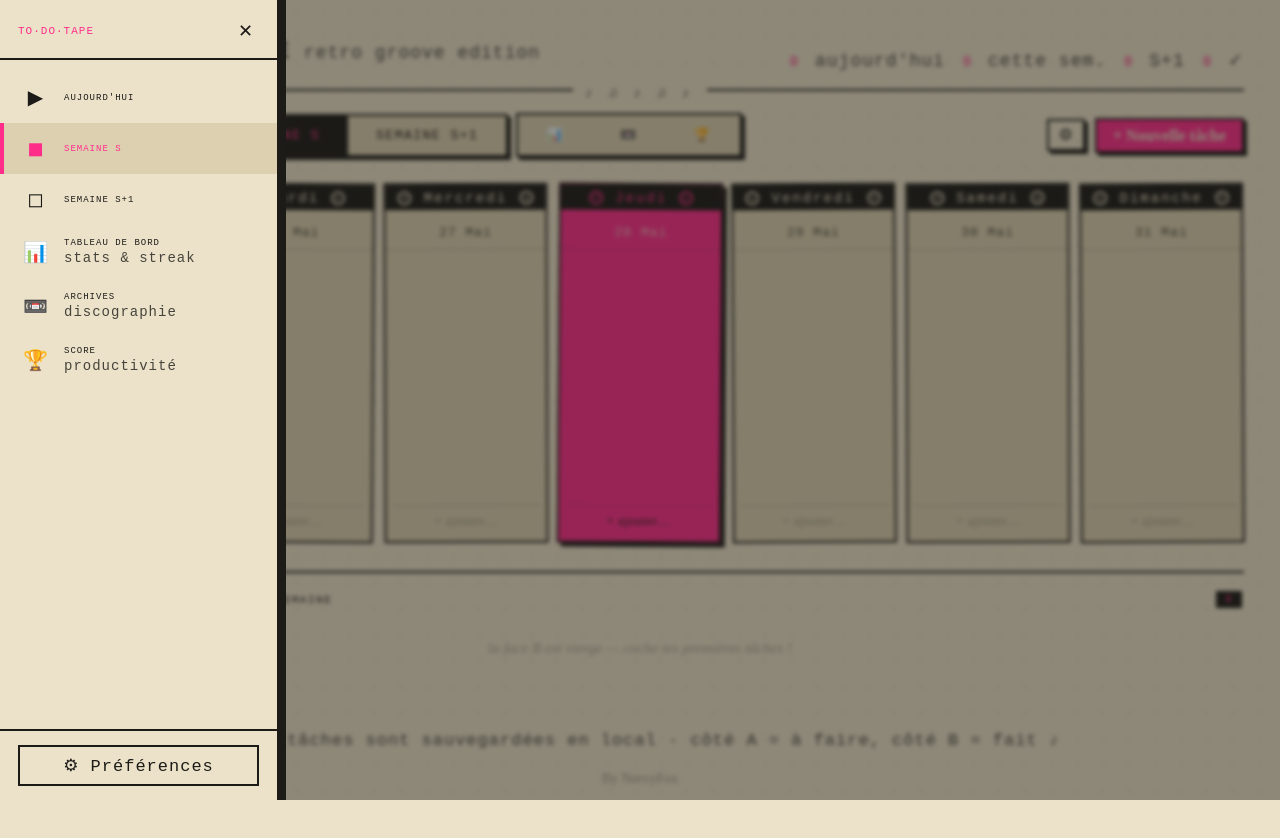
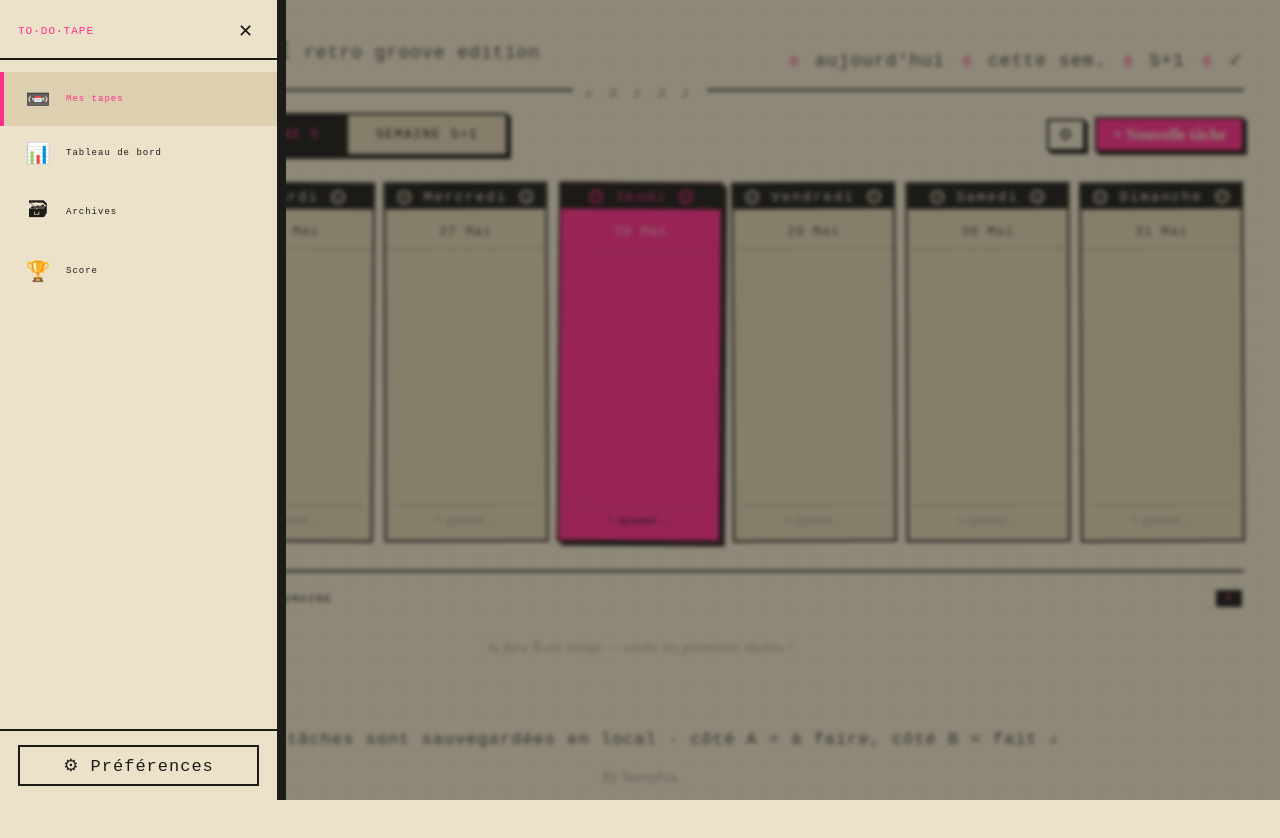
Before and after one commit to comsea/todotape, a React (Vite) app: page / in a window 1280 px wide. Both pictures are taken after a click on the button "Menu". Shown: the top 838 px of the page. Built offline with nearby package versions, Linux system fonts and the light colour scheme; a web font is replaced by a local one.

Commit message:
feat: nav burger propre + pages séparées Dashboard/Archives/Score

```diff
--- a/src/App.tsx
+++ b/src/App.tsx
@@ -12,9 +12,8 @@ import { AddTaskModal }  from './components/AddTaskModal';
 import { TweaksPanel }   from './components/TweaksPanel';
 import type { Task } from './store/types';
 
-type ViewId = 'today' | 'week' | 'next' | 'dashboard' | 'archives' | 'score';
-
-// ── date helpers ─────────────────────────────────────────────────────────────
+type PageId = 'tapes' | 'dashboard' | 'archives' | 'score';
+type TapeView = 'today' | 'week' | 'next';
 
 function computeWeek(offsetWeeks: number): DayMeta[] {
   const today = new Date();
@@ -49,48 +48,36 @@ async function fireNotification(body: string) {
   } catch (e) { console.error('Notification failed', e); }
 }
 
-// ── nav items ────────────────────────────────────────────────────────────────
-
-const NAV: Array<{ id: ViewId; icon: string; label: string; sub?: string }> = [
-  { id: 'today',     icon: '▶',  label: "AUJOURD'HUI" },
-  { id: 'week',      icon: '◼',  label: 'SEMAINE S' },
-  { id: 'next',      icon: '◻',  label: 'SEMAINE S+1' },
-  { id: 'dashboard', icon: '📊', label: 'TABLEAU DE BORD', sub: 'stats & streak' },
-  { id: 'archives',  icon: '📼', label: 'ARCHIVES',        sub: 'discographie' },
-  { id: 'score',     icon: '🏆', label: 'SCORE',           sub: 'productivité' },
+const NAV: Array<{ id: PageId; icon: string; label: string }> = [
+  { id: 'tapes',     icon: '📼', label: 'Mes tapes' },
+  { id: 'dashboard', icon: '📊', label: 'Tableau de bord' },
+  { id: 'archives',  icon: '🗃', label: 'Archives' },
+  { id: 'score',     icon: '🏆', label: 'Score' },
 ];
-
-// ── App ──────────────────────────────────────────────────────────────────────
 
 export function App() {
   const [loading, setLoading]     = useState(true);
   const [state, setState]         = useState<AppState>({ tasks: [], done: [] });
   const [settings, setSettings]   = useState<TweakSettings>(DEFAULT_SETTINGS);
-  const [view, setView]           = useState<ViewId>('week');
+  const [page, setPage]           = useState<PageId>('tapes');
+  const [tapeView, setTapeView]   = useState<TapeView>('week');
   const [menuOpen, setMenuOpen]   = useState(false);
   const [modal, setModal]         = useState<{ prefillDay?: DayKey; prefillWeek?: WeekKey } | null>(null);
   const [prefsOpen, setPrefsOpen] = useState(false);
 
   const currentWeekDates = useMemo(() => computeWeek(0), []);
   const nextWeekDates    = useMemo(() => computeWeek(1), []);
-  const [todayKey, setTodayKey]   = useState<DayKey>(getTodayKey);
+  const [todayKey, setTodayKey] = useState<DayKey>(getTodayKey);
 
   useEffect(() => {
-    const msUntilMidnight = () => {
-      const now = new Date(), mid = new Date(now);
-      mid.setHours(24, 0, 0, 0);
-      return mid.getTime() - now.getTime();
-    };
-    const t = setTimeout(() => setTodayKey(getTodayKey()), msUntilMidnight());
+    const ms = () => { const n = new Date(), m = new Date(n); m.setHours(24,0,0,0); return m.getTime()-n.getTime(); };
+    const t = setTimeout(() => setTodayKey(getTodayKey()), ms());
     return () => clearTimeout(t);
   }, [todayKey]);
 
   useEffect(() => {
     Promise.all([loadState(), loadSettings()]).then(([s, cfg]) => {
-      setState(s);
-      setSettings(cfg);
-      setView(cfg.default_view as ViewId);
-      setLoading(false);
+      setState(s); setSettings(cfg); setLoading(false);
     });
   }, []);
 
@@ -111,15 +98,12 @@ export function App() {
     const schedule = () => {
       const now = new Date();
       const [h, m] = settings.notification_time.split(':').map(Number);
-      const next = new Date(now);
-      next.setHours(h, m, 0, 0);
+      const next = new Date(now); next.setHours(h, m, 0, 0);
       if (next <= now) next.setDate(next.getDate() + 1);
       notifTimerRef.current = setTimeout(() => {
         const key = getTodayKey();
         const count = state.tasks.filter(t => t.day === key && t.week === 'current').length;
-        fireNotification(count === 0
-          ? "Aucune tâche prévue aujourd'hui — journée libre ♥"
-          : `${count} tâche${count > 1 ? 's' : ''} au programme aujourd'hui`);
+        fireNotification(count === 0 ? "Aucune tâche prévue aujourd'hui — journée libre ♥" : `${count} tâche${count > 1 ? 's' : ''} au programme aujourd'hui`);
         schedule();
       }, next.getTime() - now.getTime());
     };
@@ -128,31 +112,19 @@ export function App() {
   }, [settings.daily_notification, settings.notification_time, state.tasks]);
 
   useEffect(() => {
-    if (!('__TAURI_INTERNALS__' in window)) return;
-    let unlisten: (() => void) | null = null;
-    import('@tauri-apps/api/event').then(({ listen }) => {
-      listen<void>('menu:new-task', () => setModal({
-        prefillDay: view === 'today' ? todayKey : undefined,
-        prefillWeek: view === 'next' ? 'next' : 'current',
-      })).then(fn => { unlisten = fn; });
-    });
-    return () => { unlisten?.(); };
-  }, [view, todayKey]);
-
-  useEffect(() => {
     const h = (e: KeyboardEvent) => {
+      if (e.key === 'Escape') { setMenuOpen(false); setPrefsOpen(false); }
       if (modal) return;
-      if (e.key === 'Escape') { setMenuOpen(false); setPrefsOpen(false); return; }
-      if (e.ctrlKey && e.key === 'n') {
+      if (e.ctrlKey && e.key === 'n' && page === 'tapes') {
         e.preventDefault();
-        setModal({ prefillDay: view === 'today' ? todayKey : undefined, prefillWeek: view === 'next' ? 'next' : 'current' });
+        setModal({ prefillDay: tapeView === 'today' ? todayKey : undefined, prefillWeek: tapeView === 'next' ? 'next' : 'current' });
       }
     };
     window.addEventListener('keydown', h);
     return () => window.removeEventListener('keydown', h);
-  }, [modal, view, todayKey]);
+  }, [modal, page, tapeView, todayKey]);
 
-  // ── mutations ───────────────────────────────────────────────────────────────
+  // ── mutations ────────────────────────────────────────────────────────────
 
   const toggle = useCallback((task: Task) => {
     setState(s => {
@@ -170,7 +142,7 @@ export function App() {
 
   const del = useCallback((task: Task) => {
     setState(s => task.done
-      ? { ...s, done:  s.done.filter(x  => x.id !== task.id) }
+      ? { ...s, done:  s.done.filter(x => x.id !== task.id) }
       : { ...s, tasks: s.tasks.filter(x => x.id !== task.id) });
   }, []);
 
@@ -194,9 +166,8 @@ export function App() {
     setSettings(s => ({ ...s, [key]: value }));
   }, []);
 
-  const navigate = (id: ViewId) => { setView(id); setMenuOpen(false); };
-
-  // ── counters ────────────────────────────────────────────────────────────────
+  const navigate = (id: PageId) => { setPage(id); setMenuOpen(false); };
+  const goHome   = () => { setPage('tapes'); setMenuOpen(false); };
 
   const totals = {
     today:   state.tasks.filter(x => x.day === todayKey && x.week === 'current').length,
@@ -204,8 +175,6 @@ export function App() {
     next:    state.tasks.filter(x => x.week === 'next').length,
     done:    state.done.length,
   };
-
-  const showAddBtn = ['today','week','next'].includes(view);
 
   if (loading) return <div className="loading-screen">CHARGEMENT…</div>;
 
@@ -216,118 +185,122 @@ export function App() {
       data-paper-grid={settings.paper_grid ? '1' : '0'}
       data-density={settings.density}
     >
-      {/* ── burger menu overlay ─────────────────────────────────────────── */}
+      {/* overlay */}
       {menuOpen && <div className="nav-overlay" onClick={() => setMenuOpen(false)} />}
 
-      {/* ── side nav drawer ────────────────────────────────────────────── */}
+      {/* drawer */}
       <nav className={`nav-drawer ${menuOpen ? 'is-open' : ''}`}>
         <div className="nav-drawer-header">
           <span className="nav-drawer-title">TO·DO·TAPE</span>
-          <button className="nav-close" onClick={() => setMenuOpen(false)} aria-label="Fermer">✕</button>
+          <button className="nav-close" onClick={() => setMenuOpen(false)}>✕</button>
         </div>
         <ul className="nav-list">
           {NAV.map(item => (
             <li key={item.id}>
               <button
-                className={`nav-item ${view === item.id ? 'is-active' : ''}`}
+                className={`nav-item ${page === item.id ? 'is-active' : ''}`}
                 onClick={() => navigate(item.id)}
               >
                 <span className="nav-icon">{item.icon}</span>
-                <span className="nav-labels">
                 <span className="nav-label">{item.label}</span>
-                  {item.sub && <span className="nav-sub">{item.sub}</span>}
-                </span>
               </button>
             </li>
           ))}
         </ul>
         <div className="nav-drawer-foot">
-          <button className="nav-prefs" onClick={() => { setMenuOpen(false); setPrefsOpen(true); }}>⚙ Préférences</button>
+          <button className="nav-prefs" onClick={() => { setMenuOpen(false); setPrefsOpen(true); }}>
+            ⚙ Préférences
+          </button>
         </div>
       </nav>
 
-      {/* ── header ────────────────────────────────────────────────────── */}
+      {/* ── header ── */}
       <header className="app-header">
         <div className="app-header-left">
           <button className="burger-btn" onClick={() => setMenuOpen(true)} aria-label="Menu">
             <span /><span /><span />
           </button>
-          <div className="app-brand">
+          <div className="app-brand" onClick={goHome} style={{ cursor: 'pointer' }} title="Retour à l'accueil">
             <span className="brand-tape">▶</span>
             <h1>TO·DO·TAPE</h1>
             <span className="brand-sub">retro groove edition</span>
           </div>
         </div>
+        {page === 'tapes' && (
           <div className="app-counters">
             <span><b>{totals.today}</b> aujourd'hui</span>
             <span><b>{totals.current}</b> cette sem.</span>
             <span><b>{totals.next}</b> S+1</span>
             <span><b>{totals.done}</b> ✓</span>
           </div>
+        )}
+        {page !== 'tapes' && (
+          <div className="page-title-pill">
+            {NAV.find(n => n.id === page)?.icon} {NAV.find(n => n.id === page)?.label}
+          </div>
+        )}
       </header>
 
-      {/* ── toolbar ───────────────────────────────────────────────────── */}
+      {/* ── pages secondaires (Dashboard / Archives / Score) ── */}
+      {page === 'dashboard' && (
+        <main className="canvas secondary-page">
+          <DashboardView state={state} currentWeekDates={currentWeekDates} todayKey={todayKey} />
+        </main>
+      )}
+      {page === 'archives' && (
+        <main className="canvas secondary-page">
+          <ArchivesView state={state} />
+        </main>
+      )}
+      {page === 'score' && (
+        <main className="canvas secondary-page">
+          <ScoreView state={state} currentWeekDates={currentWeekDates} todayKey={todayKey} />
+        </main>
+      )}
+
+      {/* ── page principale Mes Tapes ── */}
+      {page === 'tapes' && (
+        <>
           <div className="toolbar">
             <div className="view-tabs-wrap">
               <div className="view-tabs big view-tabs-top">
-            <button className={`view-tab ${view === 'today' ? 'is-active' : ''}`} onClick={() => setView('today')}>
+                <button className={`view-tab ${tapeView === 'today' ? 'is-active' : ''}`} onClick={() => setTapeView('today')}>
                   AUJOURD'HUI
                 </button>
               </div>
               <div className="view-tabs big view-tabs-weeks">
-            <button className={`view-tab ${view === 'week' ? 'is-active' : ''}`} onClick={() => setView('week')}>
+                <button className={`view-tab ${tapeView === 'week' ? 'is-active' : ''}`} onClick={() => setTapeView('week')}>
                   SEMAINE S
                 </button>
-            <button className={`view-tab ${view === 'next' ? 'is-active' : ''}`} onClick={() => setView('next')}>
+                <button className={`view-tab ${tapeView === 'next' ? 'is-active' : ''}`} onClick={() => setTapeView('next')}>
                   SEMAINE S+1
-            </button>
-          </div>
-          <div className="view-tabs big">
-            <button className={`view-tab ${view === 'dashboard' ? 'is-active' : ''}`} onClick={() => setView('dashboard')}>
-              📊
-            </button>
-            <button className={`view-tab ${view === 'archives' ? 'is-active' : ''}`} onClick={() => setView('archives')}>
-              📼
-            </button>
-            <button className={`view-tab ${view === 'score' ? 'is-active' : ''}`} onClick={() => setView('score')}>
-              🏆
                 </button>
               </div>
             </div>
             <div className="toolbar-actions">
               <button className="btn-icon" onClick={() => setPrefsOpen(p => !p)} title="Préférences">⚙</button>
-          {showAddBtn && (
               <button className="btn-sketch primary" onClick={() => openAdd(
-              view === 'today' ? todayKey : undefined,
-              view === 'next' ? 'next' : 'current',
+                tapeView === 'today' ? todayKey : undefined,
+                tapeView === 'next' ? 'next' : 'current',
               )}>
                 + Nouvelle tâche
               </button>
-          )}
             </div>
           </div>
 
-      {/* ── main canvas ───────────────────────────────────────────────── */}
           <main className="canvas">
-        {view === 'today' && (
+            {tapeView === 'today' && (
               <TodayView state={state} weekDates={currentWeekDates} todayKey={todayKey} onToggle={toggle} onDelete={del} onAdd={openAdd} />
             )}
-        {view === 'week' && (
+            {tapeView === 'week' && (
               <WeekView state={state} weekDates={currentWeekDates} weekKey="current" onToggle={toggle} onDelete={del} onAdd={day => openAdd(day, 'current')} onMove={moveTask} />
             )}
-        {view === 'next' && (
+            {tapeView === 'next' && (
               <WeekView state={state} weekDates={nextWeekDates} weekKey="next" onToggle={toggle} onDelete={del} onAdd={day => openAdd(day, 'next')} onMove={moveTask} />
             )}
-        {view === 'dashboard' && (
-          <DashboardView state={state} currentWeekDates={currentWeekDates} todayKey={todayKey} />
+          </main>
+        </>
       )}
-        {view === 'archives' && (
-          <ArchivesView state={state} />
-        )}
-        {view === 'score' && (
-          <ScoreView state={state} currentWeekDates={currentWeekDates} todayKey={todayKey} />
-        )}
-      </main>
 
       <p className="foot-note">♪ vos tâches sont sauvegardées en local · côté A = à faire, côté B = fait ♪</p>
       <p className="foot-sign">By NervyFox</p>
@@ -342,7 +315,6 @@ export function App() {
           onClose={() => setModal(null)}
         />
       )}
-
       {prefsOpen && (
         <TweaksPanel settings={settings} onChange={handleTweakChange} onReset={handleReset} onClose={() => setPrefsOpen(false)} />
       )}
--- a/src/styles.css
+++ b/src/styles.css
@@ -1007,13 +1007,10 @@ body:has(.page[data-paper-grid="0"])::before { opacity: 0; }
   align-items: center;
   gap: 14px;
   width: 100%;
-  padding: 13px 18px;
+  padding: 15px 20px;
   background: none; border: none;
   cursor: pointer;
   text-align: left;
-  font-family: 'VT323', monospace;
-  font-size: 18px;
-  letter-spacing: 1px;
   color: var(--ink);
   border-left: 4px solid transparent;
   transition: background 120ms, border-color 120ms;
@@ -1043,6 +1040,23 @@ body:has(.page[data-paper-grid="0"])::before { opacity: 0; }
   transition: background 120ms;
 }
 .nav-prefs:hover { background: var(--paper-deep); }
+
+.page-title-pill {
+  font-family: 'Press Start 2P', monospace;
+  font-size: 10px;
+  letter-spacing: 1px;
+  color: var(--ink);
+  background: var(--paper-deep);
+  border: 2.5px solid var(--ink);
+  box-shadow: 3px 3px 0 var(--ink);
+  padding: 8px 16px;
+}
+
+.secondary-page {
+  max-width: 900px;
+  margin: 0 auto;
+  padding-top: 8px;
+}
 
 /* ============================================================
    Dashboard view
```
Lines whose indentation alone changed are shown as unchanged.
